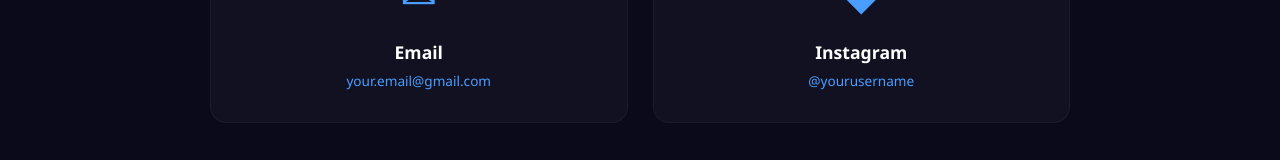
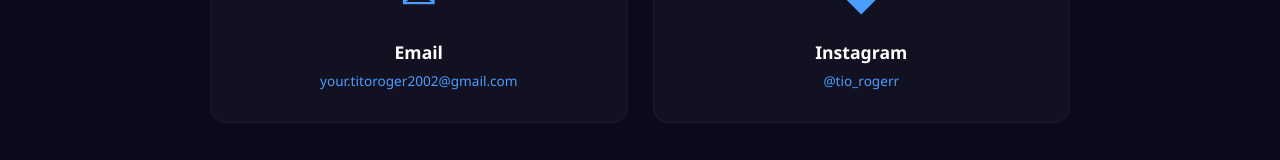
Before and after one commit to Rmanantan/The-One, a plain HTML site: page contact.html in a window 1280 px wide. Shown: the part 368-528 px from the top of the page. Drawn offline with Linux system fonts and the light colour scheme.

Commit message:
contact.html

```diff
--- a/contact.html
+++ b/contact.html
@@ -275,12 +275,12 @@
             <a href="titoroger2002@gmail.com" class="contact-card">
                 <span class="icon">✉</span>
                 <h3>Email</h3>
-                <p>your.email@gmail.com</p>
+                <p>your.titoroger2002@gmail.com</p>
             </a>
             <a href="https://instagram.com/@tio_rogerr" target="_blank" class="contact-card">
                 <span class="icon">◆</span>
                 <h3>Instagram</h3>
-                <p>@yourusername</p>
+                <p>@tio_rogerr</p>
             </a>
         </div>
 
```
